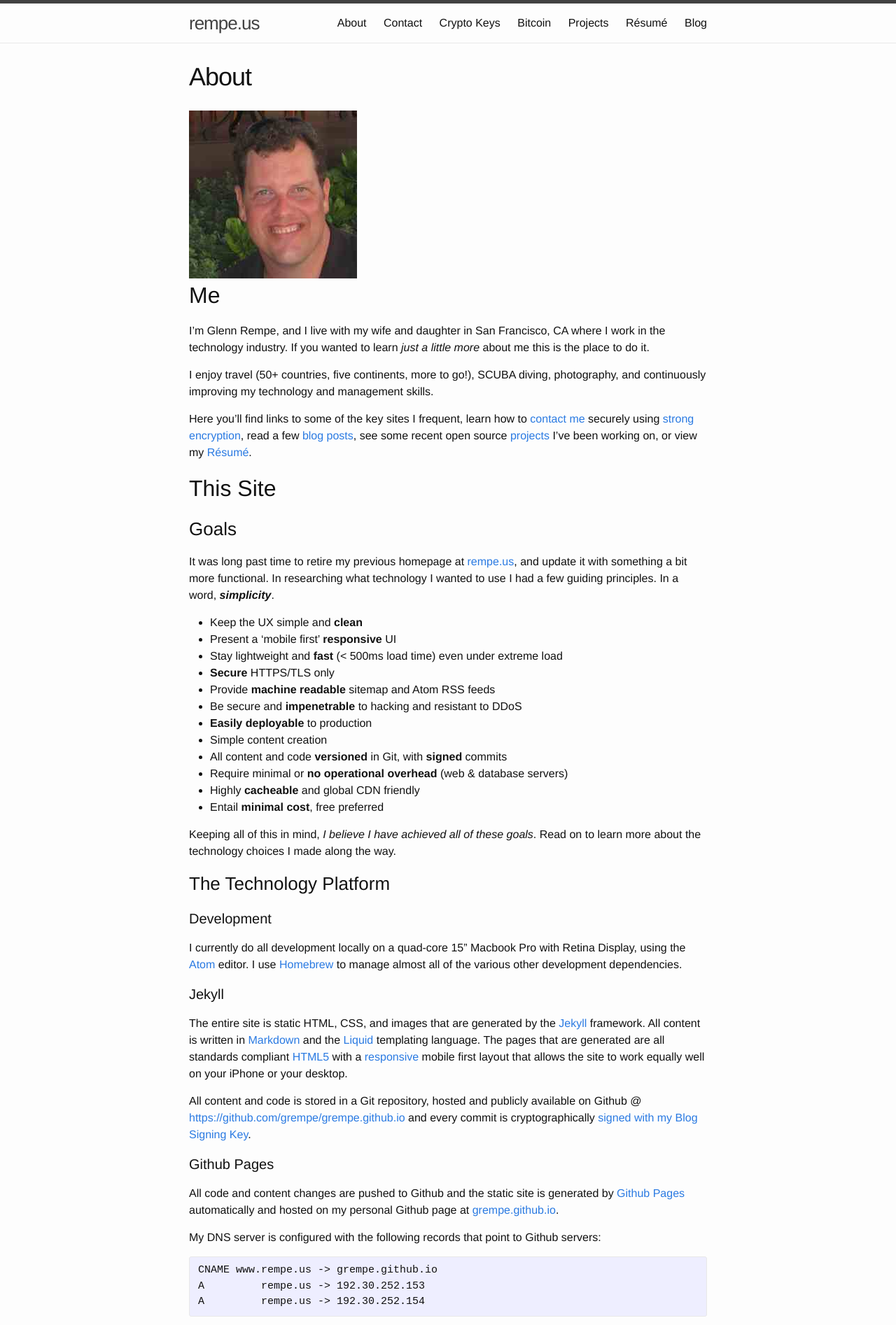
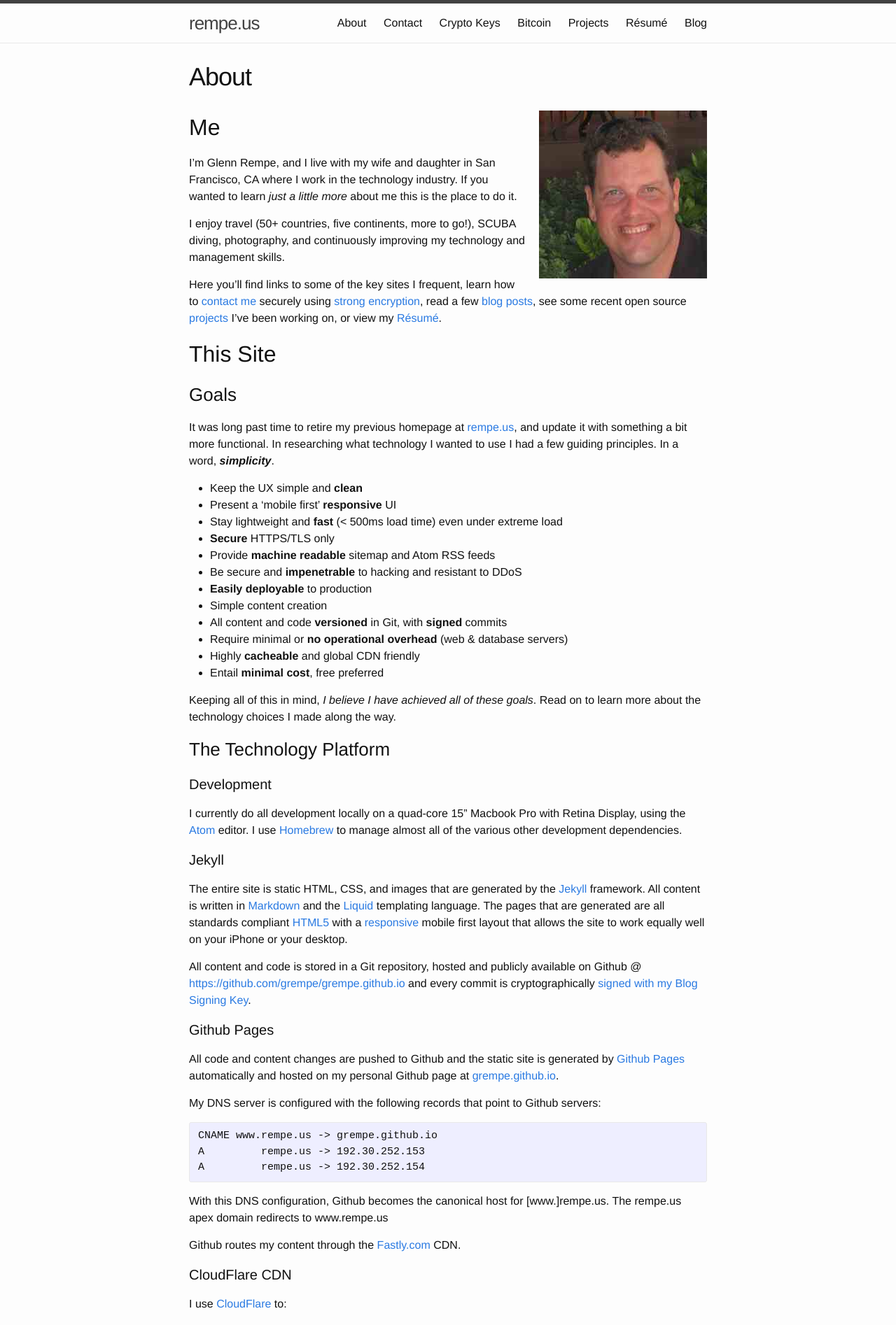
Before and after one commit to grempe/grempe.github.io, a Jekyll site: the page built from _pages/about.md, in a window 1280 px wide. Shown: the top 1894 px of the page at 70% size. Built offline with Jekyll 4.4.1, drawn with Linux system fonts in a browser that asks for light colours.

Commit message:
Kill another inline style for CSP

```diff
--- a/_layouts/about.html
+++ b/_layouts/about.html
@@ -8,7 +8,7 @@ layout: default
   </header>
 
   <article class="post-content">
-    <img style="float: right; padding: 0px 0px 0px 20px;" src="/images/glenn_rempe.jpg" alt="Glenn Rempe - Photo" />
+    <img id="myPhoto" src="/images/glenn_rempe.jpg" alt="Glenn Rempe - Photo" />
     {{ content }}
   </article>
 
--- a/_sass/_layout.scss
+++ b/_sass/_layout.scss
@@ -247,3 +247,8 @@
   display: inline;
   list-style-type: none;
 }
+
+#myPhoto {
+  float: right;
+  padding: 0px 0px 0px 20px;
+}
```
